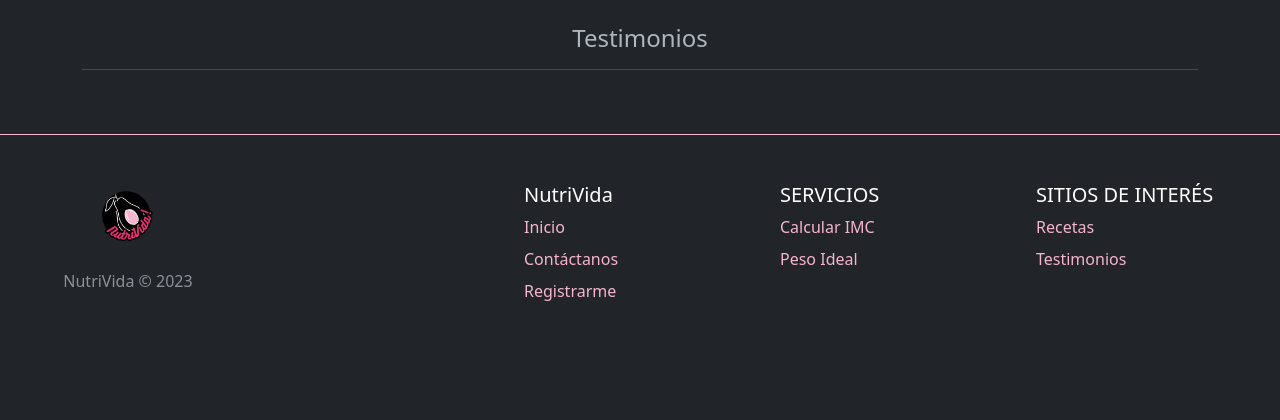
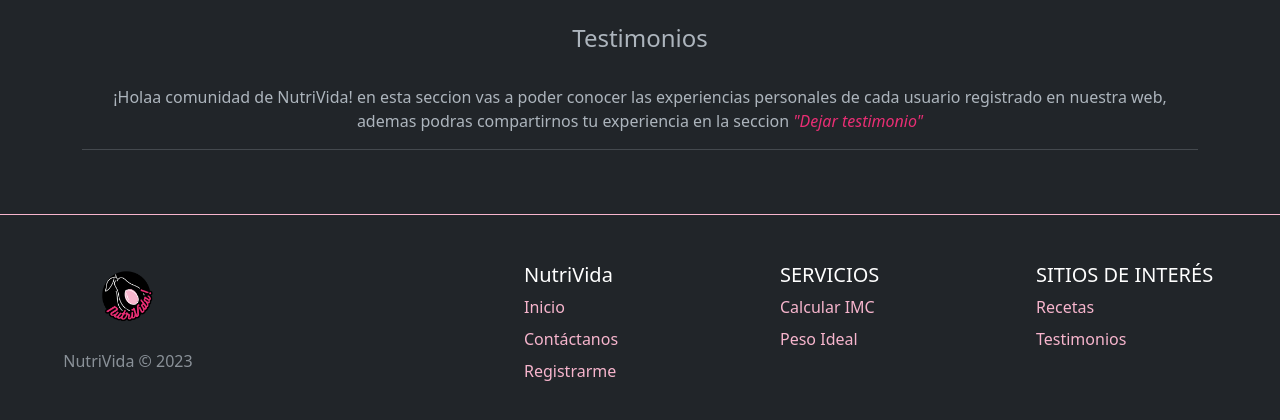
Before and after one commit to NaimaFarja/NutriVida_ExamenFinal, a Spring Boot app: page /testimonios in a window 1280 px wide. Shown: the part 82-502 px from the top of the page. Run offline with Spring Boot 4, Linux system fonts and the light colour scheme; data that the repository does not hold is empty; some libraries are stand-ins or nearby versions.

Commit message:
Edicion de estilo.

```diff
--- a/NutriVida_ExamenFinal/src/main/resources/templates/testimonio.html
+++ b/NutriVida_ExamenFinal/src/main/resources/templates/testimonio.html
@@ -12,8 +12,11 @@
 		<header th:replace="~{/layouts/header :: header}"></header>
 		<div class="container mt-4 text-center">
 			<h4>Testimonios</h4>
+			<br>
+			<p>¡Holaa comunidad de NutriVida! en esta seccion vas a poder conocer las experiencias personales de cada usuario registrado en nuestra web, ademas
+			podras compartirnos tu experiencia en la seccion <em style="color:#e92e74;">"Dejar testimonio"</em> </p>
 			<hr>
-				<a th:href="@{nuevo_testimonio}" th:if="${login==true}">Dejar testimonio</a>
+				<a class="btn btn-inter" th:href="@{nuevo_testimonio}" th:if="${login==true}">Dejar testimonio</a>
 				<div class="row row-cols-1 row-cols-md-3 g-4 mt-1">
 					<div class="col" th:each="test : ${testimonio}">
 					    <div class="card h-100"  style=" border: 1px solid #F7B5CD">
```
